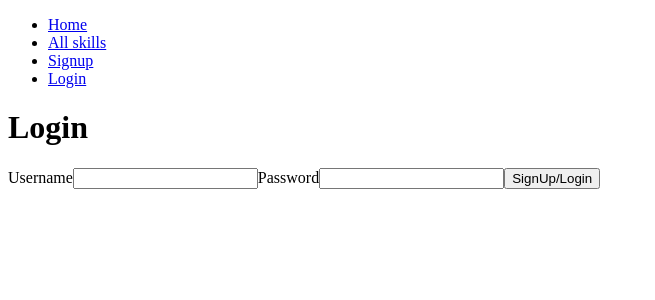
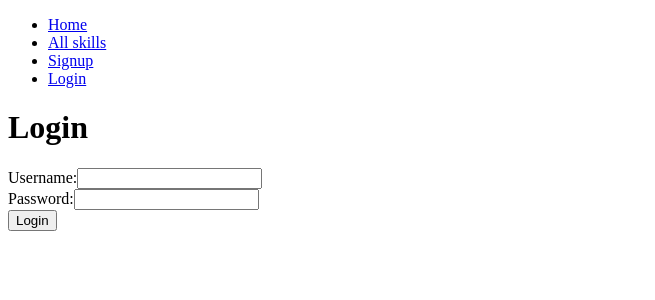
Before and after one commit to miomate/skill-finder-frontend, a React (Vite) app: page /login in a window 1280 px wide. Shown: the top 300 px of the page, without its empty margins (0-655 px from the left). Built offline with nearby package versions, Linux system fonts and the light colour scheme.

Commit message:
user can add skills for another users, fixing this

```diff
--- a/src/pages/LoginPage.jsx
+++ b/src/pages/LoginPage.jsx
@@ -1,21 +1,25 @@
-import { useContext, useState } from "react";
+import { useState, useContext } from "react";
+import { useNavigate } from "react-router-dom";
 import { SessionContext } from "../contexts/SessionContext";
-import AuthForm from "../components/AuthForm";
 
 const LoginPage = () => {
+  const navigate = useNavigate();
   const { setToken } = useContext(SessionContext);
+  const [username, setUsername] = useState("");
+  const [password, setPassword] = useState("");
   const [error, setError] = useState("");
 
-  const handleLogin = async (credentials) => {
+  const handleLogin = async (event) => {
+    event.preventDefault();
+    setError("");
+
     try {
       const response = await fetch(
         `${import.meta.env.VITE_API_URL}/auth/login`,
         {
           method: "POST",
-          headers: {
-            "Content-Type": "application/json",
-          },
-          body: JSON.stringify(credentials),
+          headers: { "Content-Type": "application/json" },
+          body: JSON.stringify({ username, password }),
           credentials: "include",
         }
       );
@@ -23,12 +27,13 @@ const LoginPage = () => {
       if (response.status === 200) {
         const data = await response.json();
         setToken(data.token);
+        navigate("/"); // or wherever you want to redirect on successful login
       } else {
         const errorData = await response.json();
         setError(errorData.message || "Invalid username or password.");
       }
-    } catch (error) {
-      setError(error.message);
+    } catch (err) {
+      setError("Login failed. " + err.message);
     }
   };
 
@@ -36,7 +41,29 @@ const LoginPage = () => {
     <div>
       <h1>Login</h1>
       {error && <p style={{ color: "red" }}>{error}</p>}
-      <AuthForm submitCallback={handleLogin} />
+      <form onSubmit={handleLogin}>
+        <div>
+          <label htmlFor="username">Username:</label>
+          <input
+            type="text"
+            id="username"
+            required
+            value={username}
+            onChange={(e) => setUsername(e.target.value)}
+          />
+        </div>
+        <div>
+          <label htmlFor="password">Password:</label>
+          <input
+            type="password"
+            id="password"
+            required
+            value={password}
+            onChange={(e) => setPassword(e.target.value)}
+          />
+        </div>
+        <button type="submit">Login</button>
+      </form>
     </div>
   );
 };
--- a/src/pages/NewSkillPage.jsx
+++ b/src/pages/NewSkillPage.jsx
@@ -4,7 +4,7 @@ import { useNavigate } from "react-router-dom";
 
 const NewSkillPage = () => {
   const navigate = useNavigate();
-  const { token, user } = useContext(SessionContext); // Assume SessionContext provides 'user' with a 'username' property
+  const { token, user } = useContext(SessionContext); // user should contain { username, _id, ... }
 
   const [skillName, setSkillName] = useState("");
   const [city, setCity] = useState("");
@@ -15,7 +15,7 @@ const NewSkillPage = () => {
     setError("");
 
     try {
-      // Since the user is logged in, we can fetch user details by the logged-in username.
+      // Fetch user details using the logged-in username
       const [userResponse] = await Promise.all([
         fetch(
           `${import.meta.env.VITE_API_URL}/api/users?username=${user.username}`
@@ -26,7 +26,7 @@ const NewSkillPage = () => {
 
       const userData = await userResponse.json();
 
-      // Create the city if it doesn't exist (the backend returns the existing city if already present)
+      // Create the city if it doesn't exist (backend returns existing city if already present)
       const cityCreateResponse = await fetch(
         `${import.meta.env.VITE_API_URL}/api/cities`,
         {
--- a/src/pages/SignupPage.jsx
+++ b/src/pages/SignupPage.jsx
@@ -19,9 +19,7 @@ const SignupPage = () => {
         `${import.meta.env.VITE_API_URL}/auth/signup`,
         {
           method: "POST",
-          headers: {
-            "Content-Type": "application/json",
-          },
+          headers: { "Content-Type": "application/json" },
           body: JSON.stringify({ username, password }),
         }
       );
@@ -37,7 +35,15 @@ const SignupPage = () => {
         }, 3000);
       } else {
         const errorData = await response.json();
-        setError(errorData.message || "Signup failed.");
+        // If the error message indicates a duplicate key, change the feedback
+        if (
+          errorData.message &&
+          errorData.message.toLowerCase().includes("duplicate")
+        ) {
+          setError("Username already taken. Choose another one.");
+        } else {
+          setError(errorData.message || "Signup failed.");
+        }
       }
     } catch (err) {
       setError("Signup failed. " + err.message);
```
